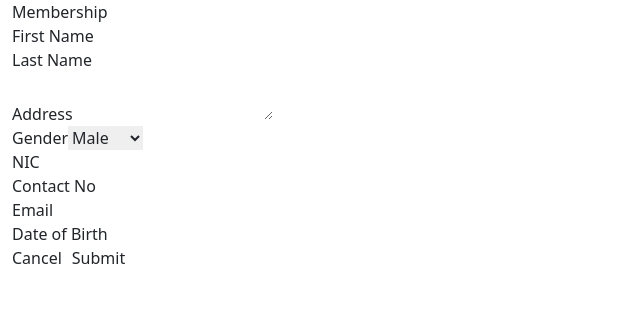
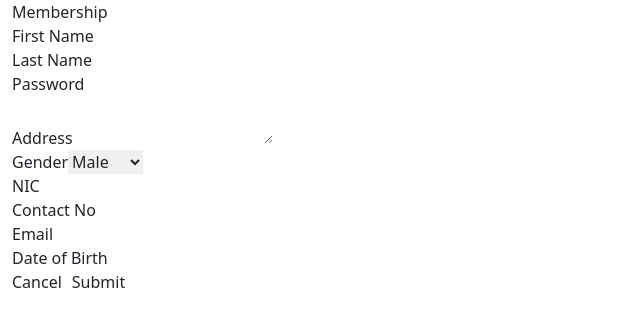
Before and after one commit to IT22148254/MLB_WD_ITP24_B3_13, a React (Create React App) app in the folder frontend/: page / in a window 1280 px wide. Shown: the top 326 px of the page, without its empty margins (0-640 px from the left). Built offline with nearby package versions, Linux system fonts and the light colour scheme; a web font is replaced by a local one.

Commit message:
Update member registration.jsx

```diff
--- a/frontend/src/Components/Membership/User/member registration.jsx
+++ b/frontend/src/Components/Membership/User/member registration.jsx
@@ -11,10 +11,12 @@ const MemberRegistration = () => {
     const [Lname, setLname] = useState('');
     const [Address, setAddress] = useState('');
     const [Gender, setGender] = useState('male');
+    const [Password, setPassword] = useState('')
     const [NIC, setNIC] = useState('');
     const [phone, setPhone] = useState('');
     const [Email, setEmail] = useState('');
     const [Dob, setDob] = useState(null);
+    const [passwordError, setPasswordError] = useState('');
 
     const [nicerror, setNicError] = useState('')
     const [phoneerror, setPhoneError] = useState('')
@@ -80,6 +82,17 @@ const MemberRegistration = () => {
           setEmailError("");
         }
         setEmail(e.target.value);
+      };
+
+      const handlePasswordChange = (event) => {
+        const newPassword = event.target.value;
+        setPassword(newPassword);
+
+        if (newPassword.length > 8) {
+          setPasswordError('Password must be 8 characters or less');
+        } else {
+          setPasswordError('');
+        }
       };
 
 
@@ -189,7 +202,7 @@ const MemberRegistration = () => {
                 setNIC('');
                 setPhone('');
                 setEmail('');
-                setDob(new Date());
+                setDob(null);
             }
 
         } catch (error) {
@@ -221,6 +234,15 @@ const MemberRegistration = () => {
                             id="Lname"
                             value={Lname}
                             onChange={(e) => setLname(e.target.value)}
+                        />
+                    </div>
+                    <div>
+                        <label htmlFor="Lname">Password</label>
+                        <input
+                            type="password"
+                            id="Lname"
+                            value={Lname}
+                            onChange={handlePasswordChange}
                         />
                     </div>
                     <div>
```
